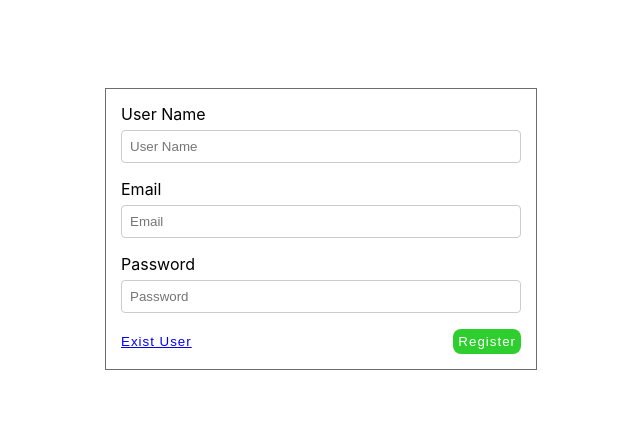
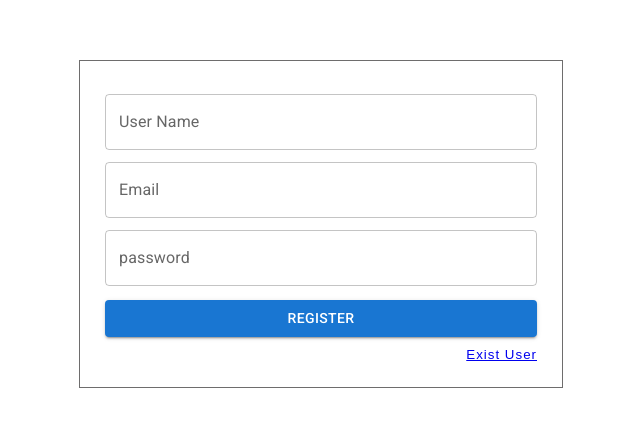
Before and after one commit to Amrita-padhy/blog-post, a React (Create React App) app in the folder UI/: page /registration in a window 1280 px wide. Shown: the part 171-598 px from the top of the page, without its empty margins (319-959 px from the left). Built offline with nearby package versions, Linux system fonts and the light colour scheme.

Commit message:
registertion functionality

```diff
--- a/UI/src/App.css
+++ b/UI/src/App.css
@@ -7,6 +7,7 @@
   /* background-color: aqua; */
   height: 100vh;
   display: flex;
+  /* flex-direction: column; */
   justify-content: center;
   align-items: center;
   /* padding: 20px */
@@ -15,58 +16,26 @@ height: 100vh;
 .login_form {
   border: 1px solid rgb(110, 109, 109);
   display: inline-block;
-    width: 25rem;
-    /* height: 15rem; */
-    padding: 15px;
+  width: 27rem;
+  height: auto;
+  padding: 25px;
+  margin-bottom: 10px;
 }
 
 .registration_form {
   border: 1px solid rgb(110, 109, 109);
   display: inline-block;
-    width: 25rem;
-    /* height: 20rem; */
-    padding: 15px;
+  width: 27rem;
+  height: auto;
+  padding: 25px;
+  margin-bottom: 10px;
 }
-
-/* .inputs {
-    justify-content: center;
-    align-items: center;
-    display: flex;
-} */
-input[type=email] {
-    width: 100%;
-    padding: 8px;
-    border: 1px solid #ccc;
-    border-radius: 4px;
-    box-sizing: border-box;
-    margin-top: 6px;
-    margin-bottom: 16px;
-    resize: vertical;
+.showError {
+  text-align: center;
+  margin-bottom: 20px !important;
 }
-
-input[type=password] {
-    width: 100%;
-    padding: 8px;
-    border: 1px solid #ccc;
-    border-radius: 4px;
-    box-sizing: border-box;
-    margin-top: 6px;
-    margin-bottom: 16px;
-    resize: vertical;
-}
-
-input[type=text] {
-    width: 100%;
-    padding: 8px;
-    border: 1px solid #ccc;
-    border-radius: 4px;
-    box-sizing: border-box;
-    margin-top: 6px;
-    margin-bottom: 16px;
-    resize: vertical;
-}
-
 .btn_container_one {
+  margin-top: 20px;
   display: flex;
   justify-content: space-between;
 }
@@ -76,30 +45,18 @@ input[type=text] {
   background-color: white;
   letter-spacing: 1px;
   cursor: pointer;
-
-
 }
 
 .logIn {
-    padding: 5px;
-    letter-spacing: 1px;
-    background-color: rgb(46, 206, 46);
-    color: white;
-    border: none;
-    border-radius: .5rem;
+  width: 100%;
   cursor: pointer;
-    text-decoration: none !important;
+  margin-top: 10px !important;
 }
-
-.logIn:hover {
-    opacity: .6;
-    color: black;
-}
-
 
 .btn_container_two {
   display: flex;
-    justify-content: space-between;
+  justify-content: flex-end;
+  margin-top: 10px;
 }
 
 .exist {
@@ -107,24 +64,14 @@ input[type=text] {
   background-color: white;
   letter-spacing: 1px;
   cursor: pointer;
-
-
 }
 
 .Register {
-    padding: 5px;
-    letter-spacing: 1px;
-    background-color: rgb(46, 206, 46);
-    color: white;
-    border: none;
-    border-radius: .5rem;
+  width: 100%;
   cursor: pointer;
+  margin-top: 10px !important ;
 }
 
-.Register:hover {
-    opacity: .6;
-    color: black;
-}
 p {
   color: red;
 }
--- a/UI/src/components/Loginpage.js
+++ b/UI/src/components/Loginpage.js
@@ -1,6 +1,10 @@
 import React, { useState, useEffect } from "react";
 import { Link, useNavigate } from "react-router-dom";
-
+import Button from '@mui/material/Button'
+import TextField from '@mui/material/TextField';
+import Alert from '@mui/material/Alert';
+// import Visibility from '@mui/icons-material/Visibility';
+// import VisibilityOff from '@mui/icons-material/VisibilityOff';
 const Loginpage = () => {
   const initialvalue = {
     email: "",
@@ -80,33 +84,41 @@ const Loginpage = () => {
         <pre>{JSON.stringify(inputValues, undefined, 2)}</pre>
       )} */}
       <form className="login_form" onSubmit={handleSubmit}>
+
         <div className="inputs">
           <p>{formErrors.email}</p>
-          <label htmlFor="email">Email</label>
-          <input
-            type="email"
-            placeholder="Email"
+          <TextField
+          fullWidth
+          margin="dense"
+          type={"email"}
+           label="Email"
+            variant="outlined"
             name="email"
             value={inputValues.email}
             onChange={handleChange}
-          />
 
-          <p>{formErrors.password}</p>
-          <label htmlFor="password">Password</label>
-          <input
-            type="password"
-            placeholder="Password"
+            />
+            <p>{formErrors.password}</p>
+            <TextField
+                      fullWidth
+                      margin="dense"
+            type={"password"}
+           label="password"
+            variant="outlined"
             name="password"
             value={inputValues.password}
             onChange={handleChange}
-          />
+
+            />
+
         </div>
+        <Button className="logIn"
+        variant="contained">logIn</Button>
+          {/* <button className="logIn">Log In</button> */}
 
         <div className="btn_container_one">
-          <button className="newUser">
-            <Link to="/registration">New User?</Link>
-          </button>
-          <button className="logIn">Log In</button>
+            <Link to="/registration">Do not have an account</Link>
+            <Link to="/registration">Forget Password</Link>
         </div>
       </form>
     </div>
--- a/UI/src/components/Regpage.js
+++ b/UI/src/components/Regpage.js
@@ -1,37 +1,49 @@
 import React, { useEffect, useState } from "react";
-import { Link } from "react-router-dom";
+import { Link, useNavigate } from "react-router-dom";
+import Button from "@mui/material/Button";
+import TextField from "@mui/material/TextField";
+import Alert from "@mui/material/Alert";
 
+import axios from "axios";
 // import "./App.css";
 
 const Regpage = () => {
+  const navigate = useNavigate();
   const initialvalue = {
-    username: "",
+    userName: "",
     email: "",
     password: "",
   };
 
   const [inputValues, setInputValue] = useState(initialvalue);
   const [formErrors, setFormErrors] = useState({});
+  const [error, setError] = useState("");
 
   // function
 
-    const handleSubmit = (e) => {
+  const handleSubmit = async (e) => {
     e.preventDefault();
     setFormErrors(validate(inputValues));
-      if (inputValues.email.length && inputValues.password.length && inputValues.username.length) {
-        let usersList = [];
-        if (localStorage.getItem("usersList")) {
-          usersList = JSON.parse(localStorage.getItem("usersList")); // if users list exist then store the users list
+    const { data } = await axios.post(
+      "https://us-central1-react-demo-e1d88.cloudfunctions.net/register",
+      inputValues
+    );
+    console.log(data);
+    if (data.status) {
+      navigate("/login");
+    } else {
+      setError(data.message);
     }
-        usersList.push(inputValues); // push the current user to the exist users array .
-        localStorage.setItem("usersList", JSON.stringify(usersList)); // save the users list with the new uesr in local storage
-        setInputValue(initialvalue); // once form saved succefully clear the input values.
-      }
+    // if (inputValues.email.length && inputValues.password.length && inputValues.userName.length) {
+    //   let usersList = [];
+    //   if (localStorage.getItem("usersList")) {
+    //     usersList = JSON.parse(localStorage.getItem("usersList")); // if users list exist then store the users list
+    //   }
+    //   usersList.push(inputValues); // push the current user to the exist users array .
+    //   localStorage.setItem("usersList", JSON.stringify(usersList)); // save the users list with the new uesr in local storage
+    //   setInputValue(initialvalue); // once form saved succefully clear the input values.
+    // }
   };
-
-
-
-
 
   // useEfect
   const handleChange = (e) => {
@@ -43,7 +55,7 @@ const Regpage = () => {
     if (e.target.type === "text") {
       setFormErrors({
         ...formErrors,
-        username: null,
+        userName: null,
       });
     }
   };
@@ -51,8 +63,8 @@ const Regpage = () => {
   const validate = (values) => {
     const errors = {};
     const emailFormat = /^\w+([\.-]?\w+)*@\w+([\.-]?\w+)*(\.\w{2,3})+$/;
-    if (!values.username) {
-      errors.username = "username is required!";
+    if (!values.userName) {
+      errors.userName = "userName is required!";
     }
     if (!values.email) {
       errors.email = "Email is required!";
@@ -70,47 +82,65 @@ const Regpage = () => {
   };
 
   return (
+    <>
+
       <div className="main">
         <form className="registration_form" onSubmit={handleSubmit}>
           {/* Register page */}
           <div className="inputs">
-          <p> {formErrors.username} </p>
-          <label htmlFor="username"> User Name </label>
-          <input
-            type="text"
-            placeholder="User Name"
-            name="username"
-            value={inputValues.username}
+          {error && (
+        <Alert className="showError" variant="outlined" severity="error">
+          {error}
+        </Alert>
+      )}
+            <p> {formErrors.userName} </p>
+            <TextField
+              fullWidth
+              margin="dense"
+              type={"text"}
+              label="User Name"
+              variant="outlined"
+              name="userName"
+              value={inputValues.userName}
               onChange={handleChange}
             />
-          <p> {formErrors.email} </p> <label htmlFor="email"> Email </label>
-          <input
-            type="email"
-            placeholder="Email"
+
+            <p> {formErrors.email} </p>
+            <TextField
+              fullWidth
+              margin="dense"
+              type={"email"}
+              label="Email"
+              variant="outlined"
               name="email"
               value={inputValues.email}
               onChange={handleChange}
             />
+
             <p> {formErrors.password} </p>
-          <label htmlFor="password"> Password </label>
-          <input
-            type="password"
-            placeholder="Password"
+            <TextField
+              fullWidth
+              margin="dense"
+              type={"password"}
+              label="password"
+              variant="outlined"
               name="password"
               value={inputValues.password}
               onChange={handleChange}
             />
           </div>
+          <Button className="Register" type="submit" variant="contained">
+            Register
+          </Button>
+
           <div className="btn_container_two">
             <button className="exist">
               <Link to="/login">Exist User </Link>
             </button>
-          <button className="Register" type="submit">
-            Register
-          </button>
           </div>
         </form>
       </div>
+    </>
   );
 };
 
```
Lines whose indentation alone changed are shown as unchanged.
